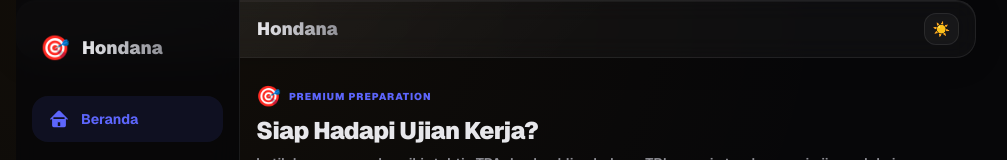
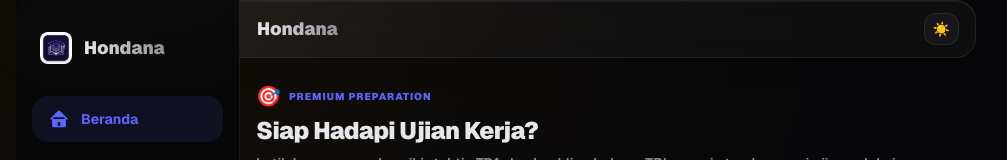
Before and after one commit to LoLyeah/Hondana, a Next.js app: page / in a window 1280 px wide. Shown: the top 160 px of the page, without its empty margins (144-1151 px from the left). Built offline with nearby package versions, Linux system fonts and the light colour scheme.

Commit message:
fix: update UI logo integration and document PWA v2 caching & settings troubleshooting in README.md

```diff
--- a/components/BottomNav.tsx
+++ b/components/BottomNav.tsx
@@ -68,7 +68,7 @@
         <div className="flex flex-col gap-8">
           {/* Logo / Brand Header */}
           <div className="flex items-center gap-3 px-2">
-            <span className="text-2xl">🎯</span>
+            <img src="/icon-192.png" alt="Hondana Logo" className="w-8 h-8 rounded-lg object-contain shrink-0" />
             <span className="text-lg font-black bg-gradient-to-r from-[var(--text-primary)] to-[var(--text-secondary)] bg-clip-text text-transparent">
               Hondana
             </span>
--- a/components/Header.tsx
+++ b/components/Header.tsx
@@ -51,6 +51,9 @@
             </svg>
           </button>
         )}
+        {title === 'Hondana' && (
+          <img src="/icon-192.png" alt="Hondana Logo" className="w-6 h-6 rounded-md object-contain md:hidden shrink-0" />
+        )}
         <h1 className="text-lg font-black bg-gradient-to-r from-[var(--text-primary)] to-[var(--text-secondary)] bg-clip-text text-transparent">
           {title}
         </h1>
```
Also changed, not shown: 1 other file (tests, documents, lock files or other folders).
